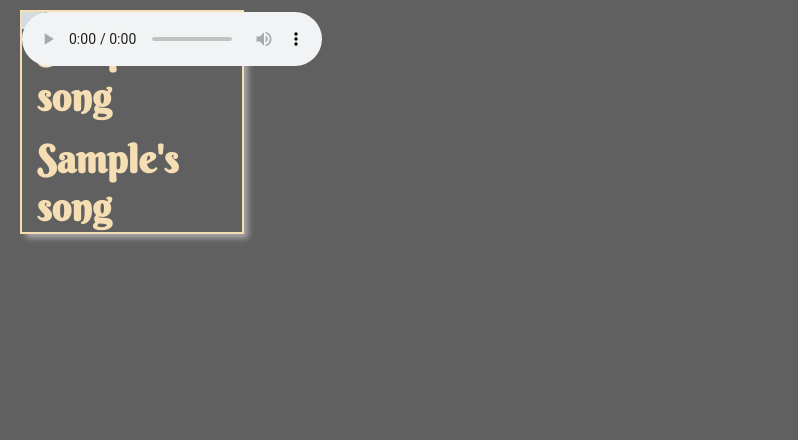
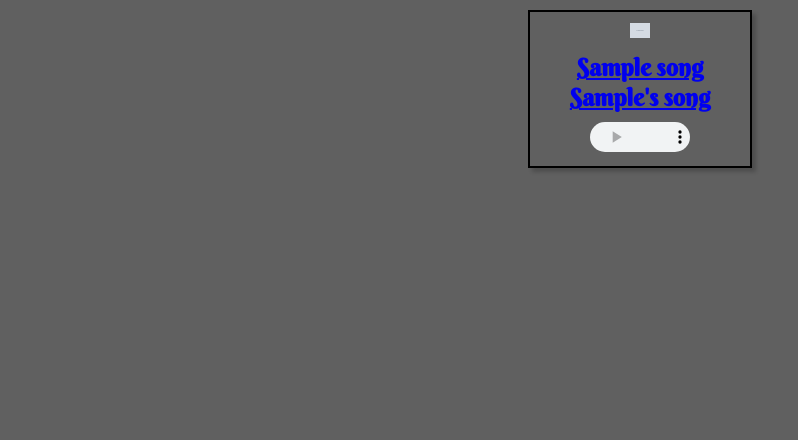
Before and after one commit to Muguntha96/soundsgood, a Django app: page /songs/ in a window 1280 px wide. Shown: the part 71-511 px from the top of the page, without its empty margins (0-798 px from the left). Run offline with Django 4.2, Linux system fonts and the light colour scheme; a user stored in the database is signed in; tables that the repository leaves empty hold one stand-in row (values such as "Sample post"); grey boxes marked "Sample" are stand-in pictures; some web fonts are replaced.

Commit message:
complete css to songs list page

```diff
--- a/main_app/static/css/home.css
+++ b/main_app/static/css/home.css
@@ -13,10 +13,6 @@ main > section {
   align-items: center;
   justify-content: center;
   flex-direction: column;
-}
-
-.header-logo-container {
-  display: none;
 }
 
 .logo-container {
--- a/main_app/static/css/songs/song-index.css
+++ b/main_app/static/css/songs/song-index.css
@@ -1,4 +1,4 @@
-.card-container {
+/* /* .card-container {
   padding: 0 40px;
   display: flex;
   justify-content: center;
@@ -7,14 +7,15 @@
 
 .card {
   width: 224px;
-  height: 224px;
+  height: auto;
   margin: 10px;
   border: solid 2px;
   box-shadow: var(--card-box-shadow);
   position: relative;
 }
+  */
 
-.card-bg{
+/* .card-bg {
   opacity: .4;
   position: absolute;
   display: inline-flex;
@@ -35,17 +36,12 @@
 }
 
 .card > a {
-  position: absolute;
-  top: 0;
-  left: 0;
-  width: 100%;
-  height: 100%;
   display: inline-block;
   text-decoration: none;
   color: var(--text-color);
-}
+} */
 
-.card h2 {
+/* .card h2 {
   margin: 7px 0;
   font-size: var(--font-xl);
 }
@@ -62,3 +58,55 @@
 .page-header > img:first-of-type {
   margin-left: 15px;
 }
+
+.audio-player {
+  margin-top: 10px;
+}  */
+
+/* Apply styles to the card container */
+.caard-coontainer {
+  display: flex;
+  flex-wrap: wrap;
+  justify-content: center;
+}
+
+/* Style for individual cards */
+.card {
+  width: 224px;
+  height: auto;
+  margin: 10px;
+  border: 2px solid #000; /* Adjust the border color as needed */
+  box-shadow: 4px 4px 4px rgba(0, 0, 0, 0.2); /* Customize box shadow */
+  text-align: center; /* Center card content */
+  /* background-color: black;  */
+  padding: 10px;
+
+/* Style for the song image within the card */
+.song-img img {
+  width: 100%;
+  height: auto; /* Maintain image aspect ratio */
+}
+
+/* Style for the card content within the card */
+.card-content {
+  margin-top: 10px; /* Add space between the image and card content */
+}
+
+/* Style for the card title */
+.card-content h2 {
+  font-size: 1.5rem; /* Adjust font size as needed */
+  margin: 0;
+}
+
+/* Style for the composer text */
+.card-content p {
+  font-size: 1rem; /* Adjust font size as needed */
+  margin: 0;
+}
+
+/* Style for the audio player */
+.audio-player {
+  margin-top: 10px;
+  width: 100px;
+  height: 30px;
+}
--- a/main_app/templates/main_app/song_list.html
+++ b/main_app/templates/main_app/song_list.html
@@ -25,7 +25,7 @@
         <h2>{{song.composer}}'s song</h2>
       </div>
     </a>
-    <audio controls>
+    <audio controls class="audio-player">
       <source src="{{ song.audio_file.url }}" type="audio/mpeg">
       Your browser does not support the audio element.
   </audio>
```
Also changed, not shown: main_app/static/css/playlists/playlist-index.css (+4 -12 lines).
